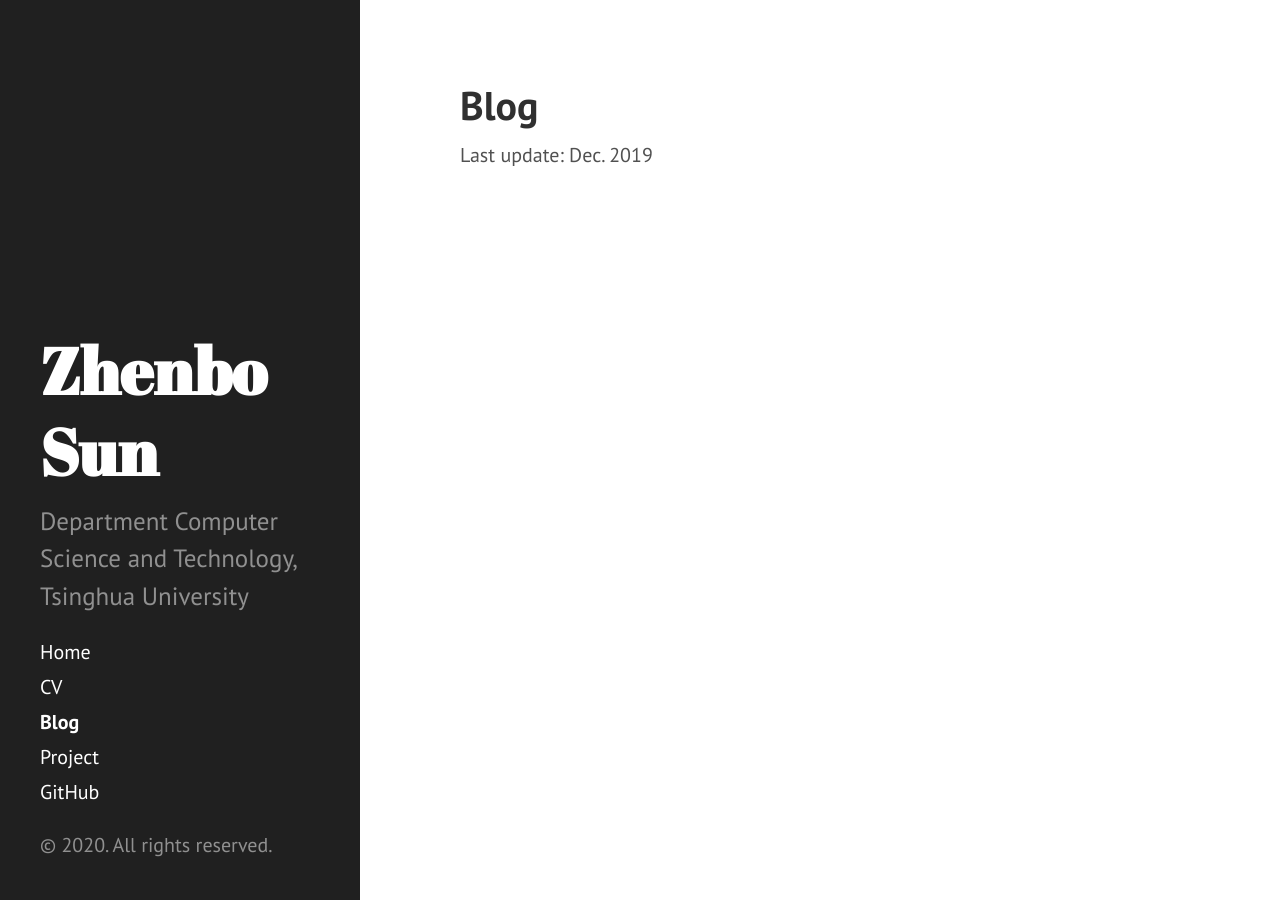
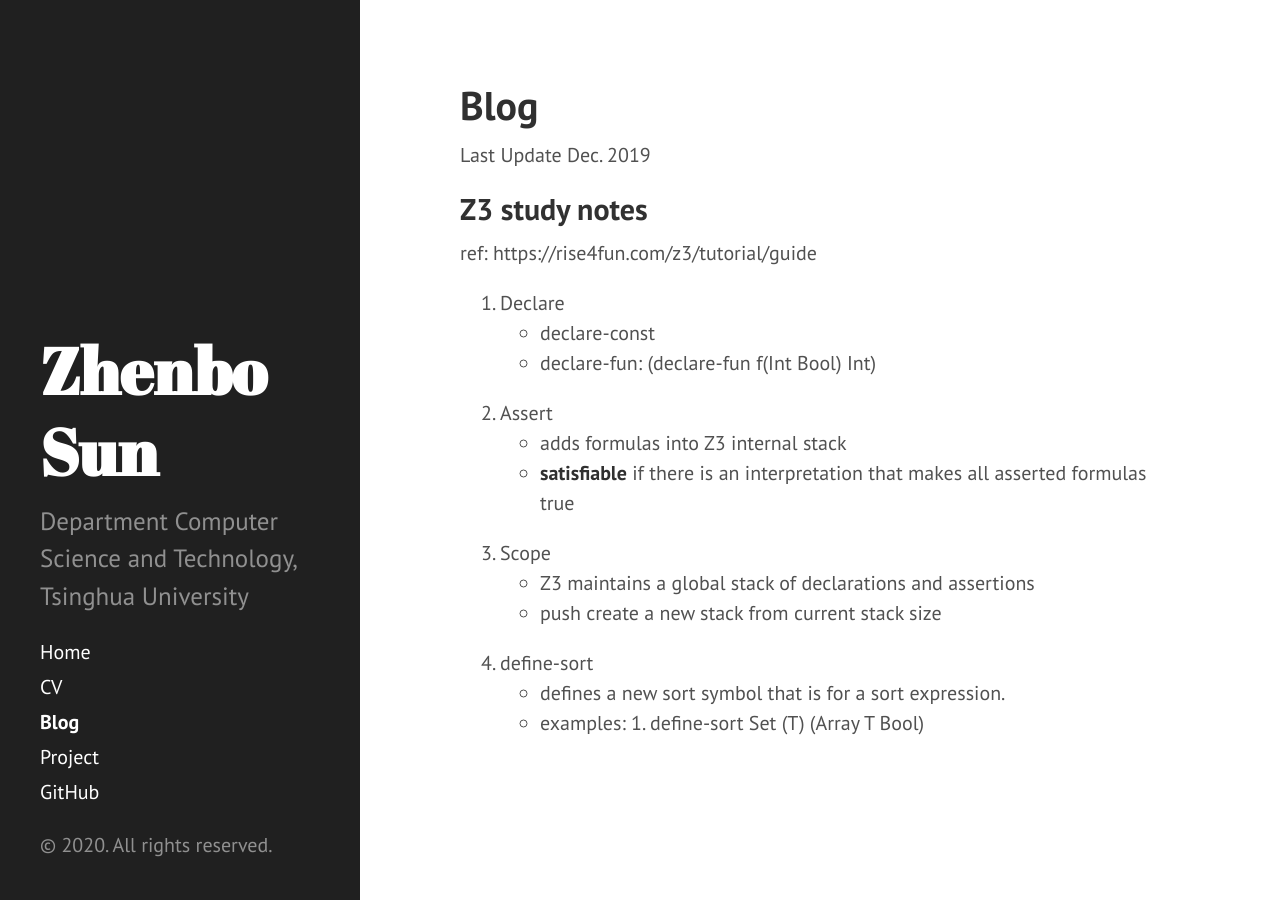
Before and after one commit to Bran-Sun/Bran-Sun.github.io, a Jekyll site: the page built from blog.md, in a window 1280 px wide. Built offline with Jekyll 4.4.1, drawn with Linux system fonts in a browser that asks for light colours.

Commit message:
update. 2020-7-1

```diff
--- a/blog.md
+++ b/blog.md
@@ -3,4 +3,21 @@ layout: page
 title: Blog
 ---
 
-Last update: Dec. 2019
+Last Update Dec. 2019
+
+## Z3 study notes
+
+ref: https://rise4fun.com/z3/tutorial/guide
+
+1. Declare
+	* declare-const
+	* declare-fun: (declare-fun f(Int Bool) Int)
+2. Assert
+	* adds formulas into Z3 internal stack
+	* **satisfiable** if there is an interpretation that makes all asserted formulas true
+3. Scope
+	* Z3 maintains a global stack of declarations and assertions
+	* push create a new stack from current stack size
+4. define-sort
+	* defines a new sort symbol that is for a sort expression.
+	* examples: 1. define-sort Set (T) (Array T Bool)
```
Also changed, not shown: _posts/2019-12-01-introducing.md (+3 -1 lines), project.md (+13 -15 lines).
